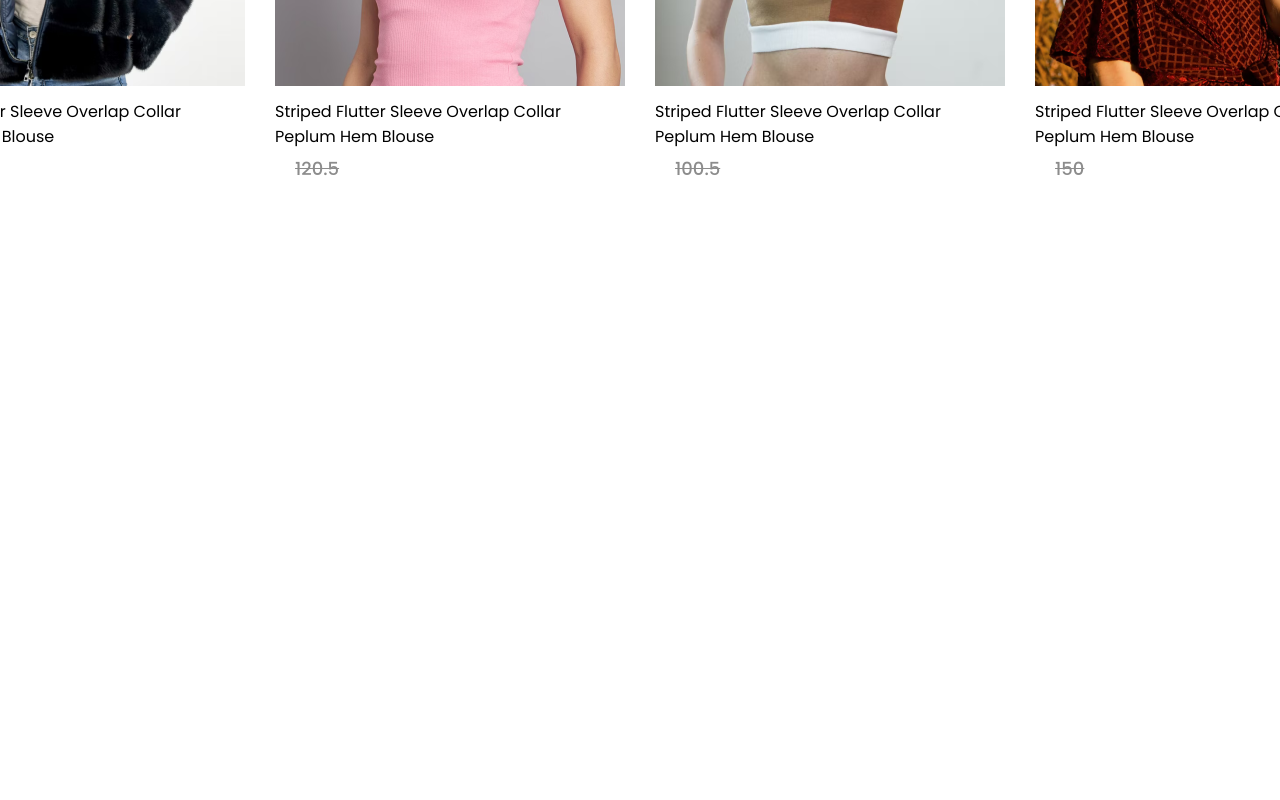
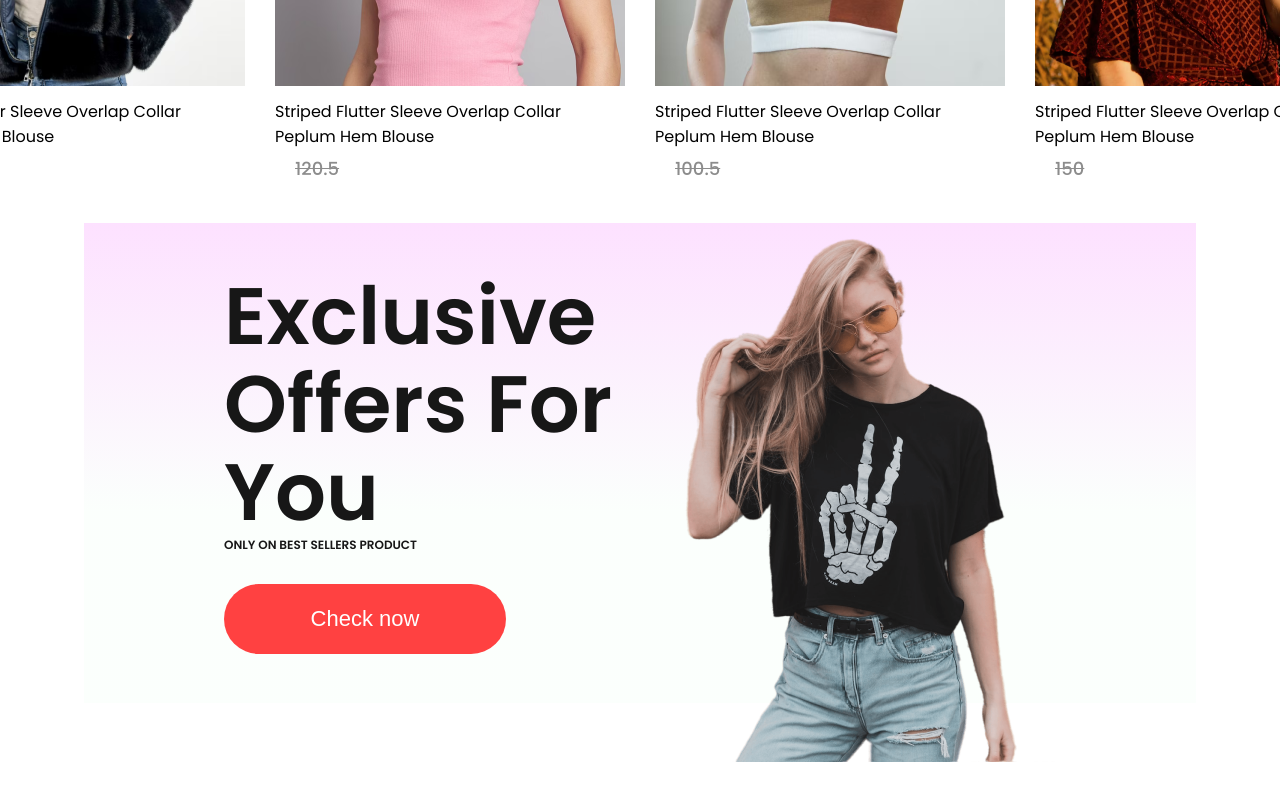
Before and after one commit to muzudre/e-commerce-front-end, a React (Create React App) app: page / in a window 1280 px wide. Shown: the part 1382-2182 px from the top of the page. Before the commit the page ends 1605 px from the top, so only its background shows below. Built offline with nearby package versions, Linux system fonts and the light colour scheme.

Commit message:
complete offers component

```diff
--- a/src/Components/Hero/Hero.css
+++ b/src/Components/Hero/Hero.css
@@ -1,6 +1,6 @@
 .hero {
   height: 100vh;
-  background: linear-gradient(180deg, #fde1ff, #e1ffea22 60%);
+  background: linear-gradient(180deg, #fde1ff 0%, #e1ffea22 60%);
   display: flex;
 }
 .hero-left {
--- /dev/null
+++ b/src/Components/Offers/Offers.css
@@ -0,0 +1,51 @@
+.offers {
+  width: 65%;
+  height: 60vh;
+  display: flex;
+  margin: auto;
+  padding: 0px 140px;
+  margin-bottom: 150px;
+  background: linear-gradient(180deg, #fde1ff 0%, #e1ffea22 60%);
+}
+.offers-left {
+  flex: 1;
+  display: flex;
+  flex-direction: column;
+  justify-content: center;
+}
+
+.offers-left h1 {
+  color: #171717;
+  font-size: 80px;
+  font-weight: 600;
+  line-height: 1.1;
+  text-transform: capitalize;
+}
+
+.offers-left p {
+  color: #171717;
+  font-size: 12px;
+  font-weight: 600;
+  text-transform: uppercase;
+}
+
+.offers-left button {
+  width: 282px;
+  height: 70px;
+  border-radius: 35px;
+  background-color: #ff4141;
+  border: none;
+  color: white;
+  font-size: 22px;
+  font-weight: 500;
+  margin-top: 30px;
+  cursor: pointer;
+}
+
+.offers-right {
+  flex: 1;
+  display: flex;
+  align-items: center;
+  justify-content: flex-end;
+  padding-top: 50px;
+}
--- /dev/null
+++ b/src/Components/Offers/Offers.jsx
@@ -0,0 +1,21 @@
+import React from "react";
+import "./Offers.css";
+import exclusive_image from "../Assets/exclusive_image.png";
+
+const Offers = () => {
+  return (
+    <div className="offers">
+      <div className="offers-left">
+        <h1>Exclusive</h1>
+        <h1>Offers for you</h1>
+        <p>Only on best sellers product</p>
+        <button>Check now</button>
+      </div>
+      <div className="offers-right">
+        <img src={exclusive_image} alt="" />
+      </div>
+    </div>
+  );
+};
+
+export default Offers;
--- a/src/Pages/Shop.jsx
+++ b/src/Pages/Shop.jsx
@@ -1,12 +1,14 @@
 import React from "react";
 import Hero from "../Components/Hero/Hero";
 import Popular from "../Components/Popular/Popular";
+import Offers from "../Components/Offers/Offers";
 
 const Shop = () => {
   return (
     <div>
       <Hero />
       <Popular />
+      <Offers />
     </div>
   );
 };
```
